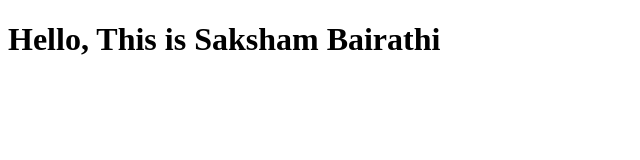
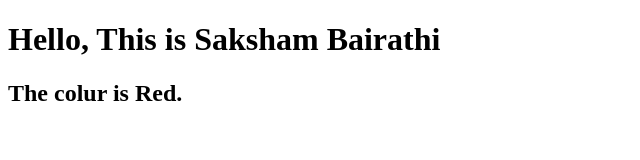
Before and after one commit to saksham2303/jklu-saksham, a plain HTML site: page index.html in a window 1280 px wide. Shown: the whole page, without its empty margins (0-640 px from the left). Drawn offline with Linux system fonts and the light colour scheme.

```diff
--- a/index.html
+++ b/index.html
@@ -7,6 +7,7 @@
 </head>
 <body>
     <h1>Hello, This is Saksham Bairathi</h1>
+    <h2>The colur is Red.</h2>
 </body>
 
 </html>
```
